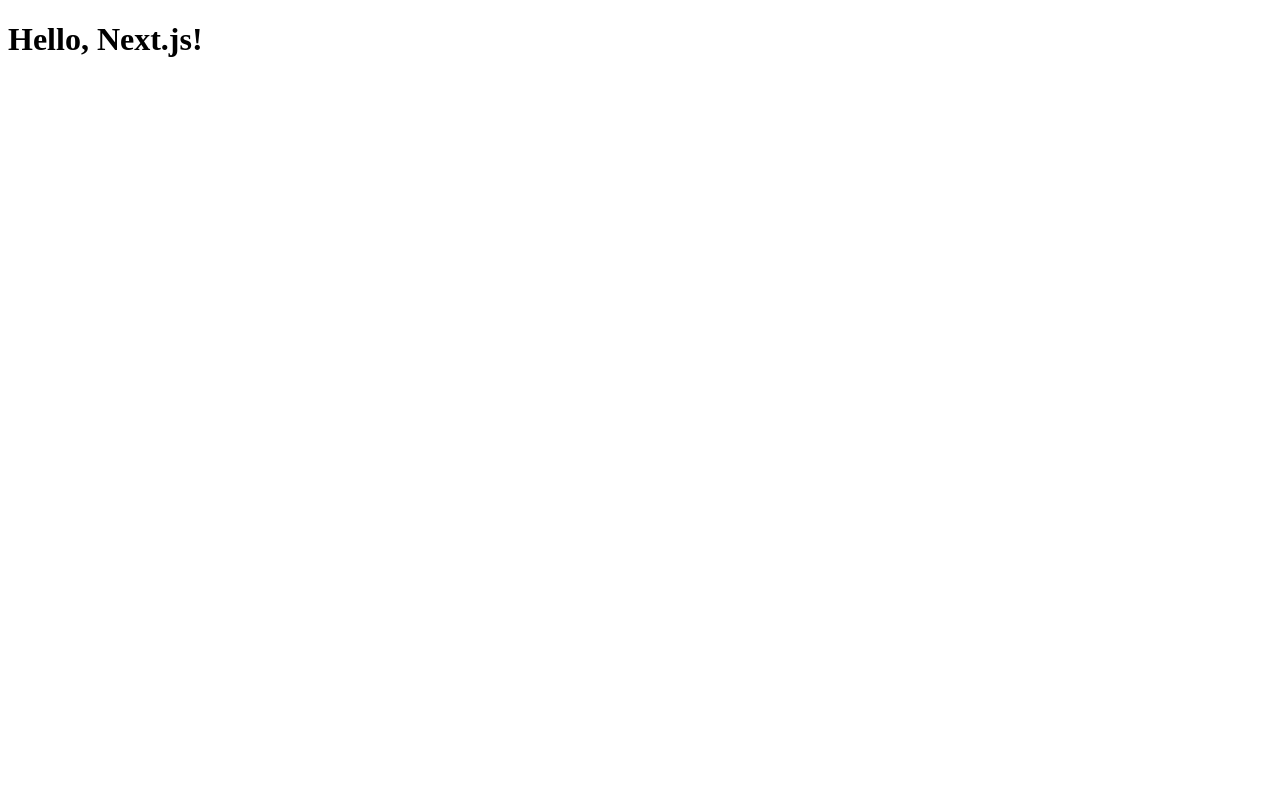
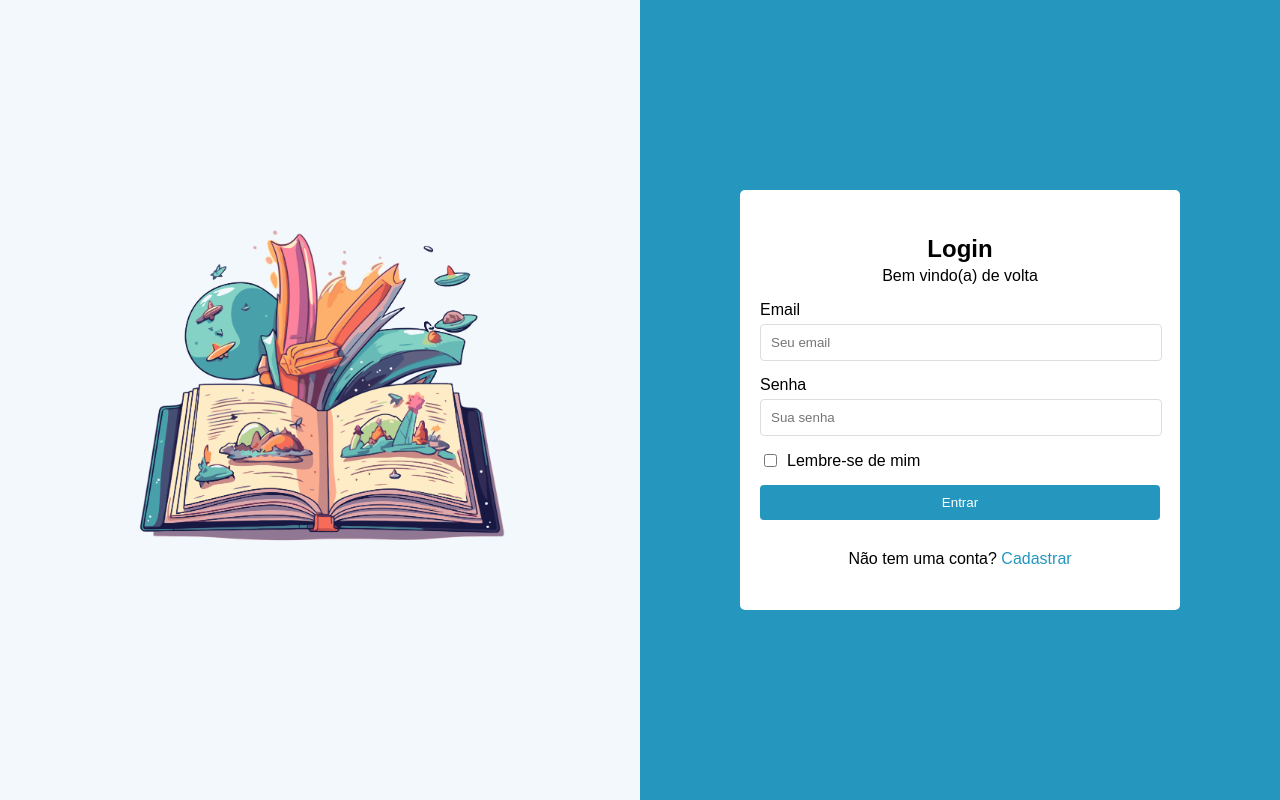
Before and after one commit to Geisbelly/Verbix, a Next.js app: page /login in a window 1280 px wide. Built offline with nearby package versions, Linux system fonts and the light colour scheme.

Commit message:
Perfil e Login - Alterações

```diff
--- a/src/app/login/page.tsx
+++ b/src/app/login/page.tsx
@@ -1,3 +1,49 @@
-export default function Page(){
-    return <h1>Hello, Next.js!</h1>
-  }
+import React from 'react';
+
+export default function Page() {
+  return (
+    <div style={{ display: 'flex', height: '100vh', margin: '0', padding: '0' }}>
+      <style>
+        {`
+          body {
+            margin: 0;
+            padding: 0;
+            overflow: hidden;
+            font-family: Arial, Helvetica, sans-serif;
+
+
+
+          }
+        `}
+      </style>
+      <div style={{ flex: 1,display:'flex',alignItems:'center', justifyContent:'center', textAlign:'center', background:'#F3F8FC'}}>
+      <img src="logo.png" alt="Logo" style={{ width: '400px', height: '400px' }} />
+      </div>
+
+      <div style={{ flex: 1, display: 'flex', justifyContent: 'center', alignItems: 'center', backgroundColor: '#2596be' }}>
+        <div style={{ maxWidth: '400px', width: '100%', height:'380px', padding: '20px', backgroundColor: '#fff', alignContent:'center', borderRadius:'5px'}}>
+          <h2 style={{ textAlign: 'center', marginBottom:'4px' }}>Login</h2>
+          <p style={{ textAlign: 'center', marginTop:'4px' }}>Bem vindo(a) de volta</p>
+          <form>
+            <div style={{ marginBottom: '15px', alignItems:'center' }}>
+              <label htmlFor="email" style={{ display: 'block', marginBottom: '5px' }}>Email</label>
+              <input type="email" id="email" name="email" placeholder="Seu email" style={{ width: '95%', padding: '10px', borderRadius: '4px', border: '1px solid #ddd',alignItems:'center'}} required />
+            </div>
+            <div style={{ marginBottom: '15px' }}>
+              <label htmlFor="password" style={{ display: 'block', marginBottom: '5px' }}>Senha</label>
+              <input type="password" id="password" name="password" placeholder="Sua senha" style={{ width: '95%', padding: '10px', borderRadius: '4px', border: '1px solid #ddd' }} required />
+            </div>
+            <div style={{ marginBottom: '15px', display: 'flex', alignItems: 'center' }}>
+              <input type="checkbox" id="remember-me" name="remember-me" style={{ marginRight: '10px' }} />
+              <label htmlFor="remember-me">Lembre-se de mim</label>
+            </div>
+            <button type="submit" style={{ width: '100%', padding: '10px', backgroundColor: '#2596be', color: '#fff', border: 'none', borderRadius: '4px', cursor: 'pointer' }}>Entrar</button>
+          </form>
+          <p style={{ textAlign: 'center', marginTop: '30px' }}>
+            Não tem uma conta? <a href="/cadastro" style={{ color: '#2596be', textDecoration: 'none' }}>Cadastrar</a>
+          </p>
+        </div>
+      </div>
+    </div>
+  );
+}
```
Also changed, not shown: src/app/perfil/page.tsx (+6 -5 lines).
